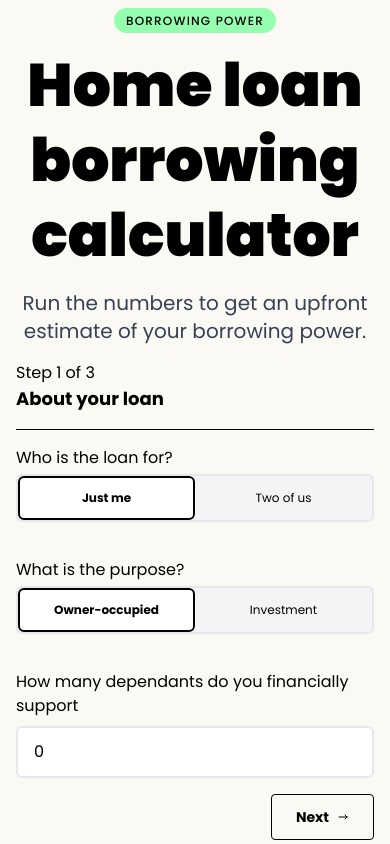
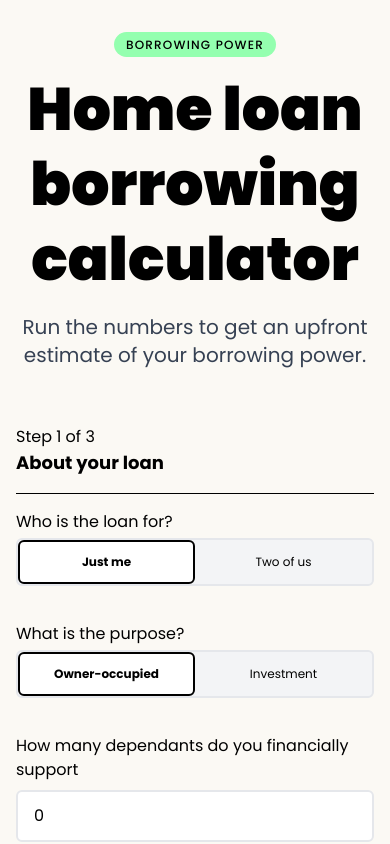
Before and after one commit to philipxs1/Homeloan-calculator, a React (Vite) app: page / in a window 390 px wide. Shown: the top 844 px of the page. Built offline with nearby package versions, Linux system fonts and the light colour scheme.

Commit message:
updated app

```diff
--- a/src/App.tsx
+++ b/src/App.tsx
@@ -7,14 +7,15 @@ import Container from "./ui/Container";
 
 function App() {
   return (
-    <main>
+    <main className="py-6 md:py-0">
       <Container>
         <Header />
       </Container>
       <Container>
-        <div className="md:grid-rows-2-[max-content_1fr] mx-auto grid max-w-7xl grid-cols-12 gap-x-0 gap-y-12 md:w-full md:grid-rows-1 md:gap-8">
+        <div className="md:grid-rows-2-[max-content_1fr] relative mx-auto grid max-w-7xl grid-cols-12 gap-x-0 gap-y-12 pt-10 md:w-full md:grid-rows-1 md:gap-2 md:pt-5">
           <FormProvider>
             <HomeLoanForm />
+
             <FormResults />
           </FormProvider>
         </div>
```
